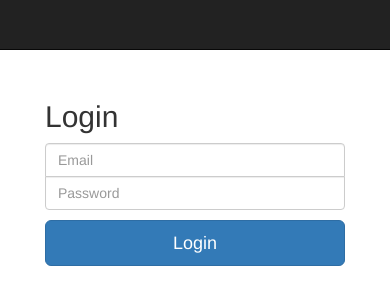
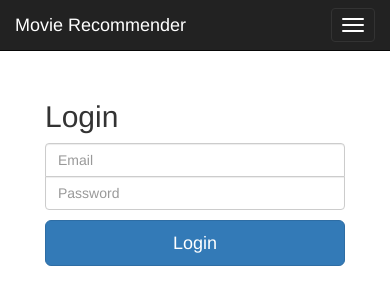
Before and after one commit to camlinke/movie-recommender, a Flask app: page /login in a window 390 px wide. Shown: the top 305 px of the page. Run offline with Flask 2, Linux system fonts and the light colour scheme; some libraries are stand-ins or nearby versions.

Commit message:
fixed mobile header issues

```diff
--- a/app/templates/base.html
+++ b/app/templates/base.html
@@ -8,14 +8,27 @@
     <body>
         <nav class="navbar navbar-inverse navbar-fixed-top">
             <div class="container">
-                <div class="navbar-header"></div>
+                <div class="navbar-header">
+                    <button type="button" class="navbar-toggle collapsed" data-toggle="collapse" data-target="#navbar" aria-expanded="false" aria-controls="navbar">
+                        <span class="icon-bar"></span>
+                        <span class="icon-bar"></span>
+                        <span class="icon-bar"></span>
+                    </button>
+                    <a class="navbar-brand" href="{{ url_for('home') }}">Movie Recommender</a>
+                </div>
                 <div id="navbar" class="collapse navbar-collapse">
-                    <ul class="nav navbar-nav navbar-left">
-                        <li>
-                            <a href="{{ url_for('home') }}">Movie Recommender</a>
-                        </li>
-                    </ul>
                     <ul class="nav navbar-nav navbar-right">
+                        {# <li>
+                            <a href="{{ url_for('about') }}">About</a>
+                        </li> #}
+                        {% if g.user.is_authenticated() %}
+                            <li>
+                                <a href="{{ url_for('rate') }}">Rate</a>
+                            </li>
+                            <li>
+                                <a href="{{ url_for('recommendations') }}">Recommendations</a>
+                            </li>
+                        {% endif %}
                         {% if not g.user.is_authenticated() %}
                             <li>
                                 <a href="{{ url_for('signup') }}">Sign Up</a>
```
